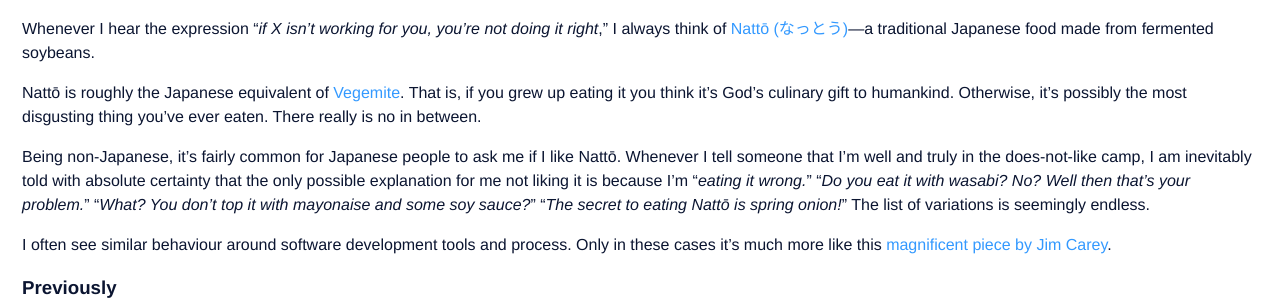
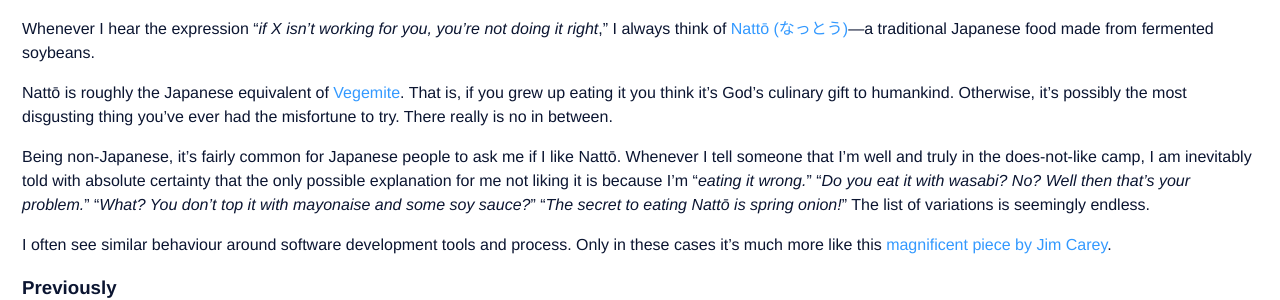
Before and after one commit to harukizaemon/harukizaemon.github.io, a Jekyll site: the page built from index.html, in a window 1280 px wide. Shown: the part 151-451 px from the top of the page. Built offline with Jekyll 4.4.1, drawn with Linux system fonts in a browser that asks for light colours.

Commit message:
More edits

```diff
--- a/_posts/2013-10-18-natto.markdown
+++ b/_posts/2013-10-18-natto.markdown
@@ -5,7 +5,7 @@ categories:
 ---
 Whenever I hear the expression "_if X isn't working for you, you're not doing it right_," I always think of [Nattō (なっとう)](http://en.wikipedia.org/wiki/Nattō)—a traditional Japanese food made from fermented soybeans.
 
-Nattō is roughly the Japanese equivalent of [Vegemite](http://en.wikipedia.org/wiki/Vegemite). That is, if you grew up eating it you think it's God's culinary gift to humankind. Otherwise, it's possibly the most disgusting thing you've ever eaten. There really is no in between.
+Nattō is roughly the Japanese equivalent of [Vegemite](http://en.wikipedia.org/wiki/Vegemite). That is, if you grew up eating it you think it's God's culinary gift to humankind. Otherwise, it's possibly the most disgusting thing you've ever had the misfortune to try. There really is no in between.
 
 Being non-Japanese, it's fairly common for Japanese people to ask me if I like Nattō. Whenever I tell someone that I'm well and truly in the does-not-like camp, I am inevitably told with absolute certainty that the only possible explanation for me not liking it is because I'm "_eating it wrong._" "_Do you eat it with wasabi? No? Well then that's your problem._" "_What? You don't top it with mayonaise and some soy sauce?_" "_The secret to eating Nattō is spring onion!_" The list of variations is seemingly endless.
 
```
